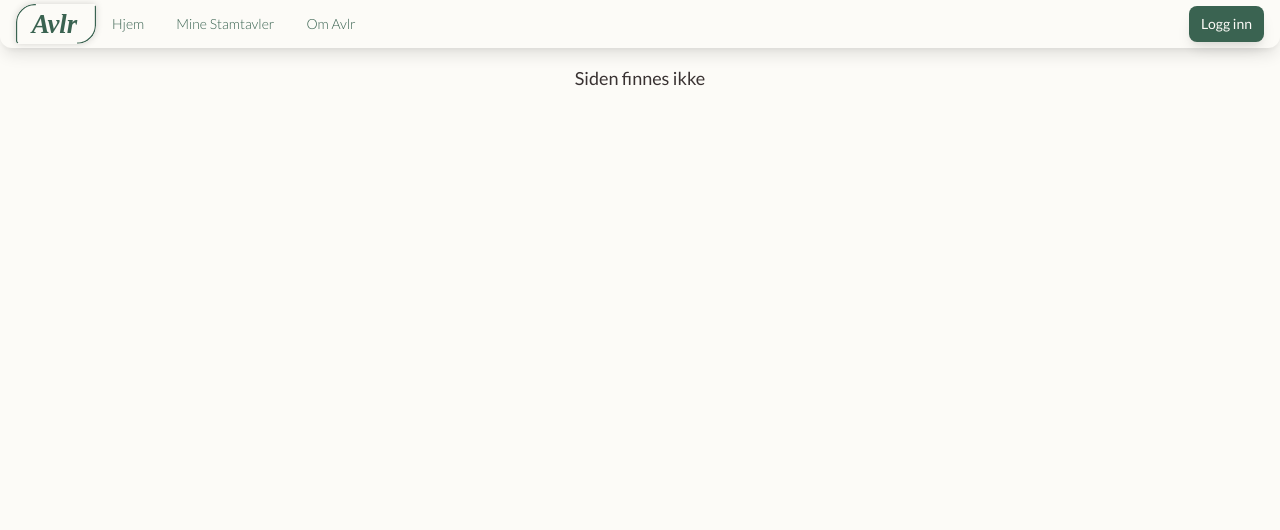
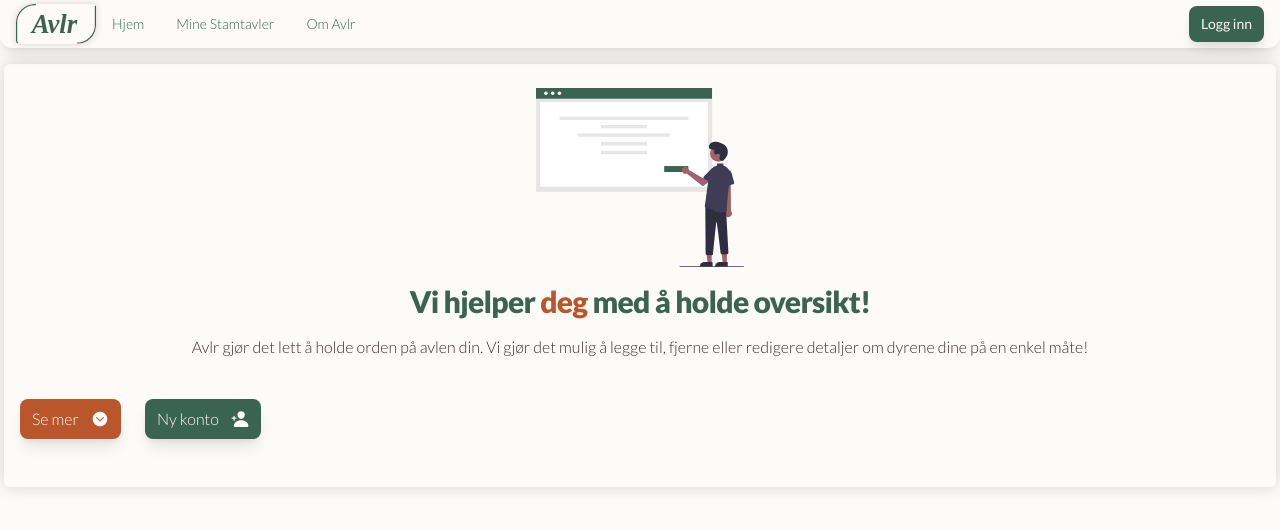
Before and after one commit to FilipSzutkowski/Avlr, a React (Create React App) app: page / in a window 1280 px wide. Shown: the top 530 px of the page. Built offline with nearby package versions, Linux system fonts and the light colour scheme; no server answers; a web font is replaced by a local one.

Commit message:
Landing Page started

```diff
--- a/src/components/App.js
+++ b/src/components/App.js
@@ -9,6 +9,7 @@ import ErrorBoundary from './utilities/ErrorBoundary';
 import Loading from './utilities/Loading';
 import { useAuth0 } from '@auth0/auth0-react';
 import TreeContext from './TreeContext';
+import LandingPage from './LandingPage';
 
 const App = () => {
   const [familyTrees, setFamilyTrees] = useState([]);
@@ -44,6 +45,9 @@ const App = () => {
       <Navbar loading={loading} isAuthenticated={isAuthenticated} user={user} />
       <ErrorBoundary>
         <Switch>
+          <Route exact path="/">
+            <LandingPage />
+          </Route>
           <Route path="/ny_bruker">
             <SignUp />
           </Route>
--- /dev/null
+++ b/src/components/LandingPage.js
@@ -0,0 +1,35 @@
+import React from 'react';
+import { IoChevronDownCircle, IoPersonAdd } from 'react-icons/io5';
+import { ReactComponent as LandingIllustration } from './assets/landingIcon.svg';
+import Button from './utilities/Button';
+
+const LandingPage = () => {
+  return (
+    <div className="relative top-16 shadow-sideMenuShadow px-4 py-6 mx-1 rounded-md">
+      <section className="flex items-center flex-col space-y-4">
+        <LandingIllustration className="w-52 h-auto" />
+        <h1 className="text-3xl text-primaryGreen font-bold tracking-tight">
+          Vi hjelper <span className="text-secondaryBrown">deg</span> med å
+          holde oversikt!
+        </h1>
+        <p className=" font-light">
+          Avlr gjør det lett å holde orden på avlen din. Vi gjør det mulig å
+          legge til, fjerne eller redigere detaljer om dyrene dine på en enkel
+          måte!
+        </p>
+        <div className="flex space-x-6 py-6 self-start">
+          <Button className="bg-secondaryBrown font-light">
+            Se mer
+            <IoChevronDownCircle className="text-backgroundWhite ml-3 text-lg" />
+          </Button>
+          <Button className="font-light">
+            Ny konto
+            <IoPersonAdd className="text-backgroundWhite ml-3 text-lg" />
+          </Button>
+        </div>
+      </section>
+    </div>
+  );
+};
+
+export default LandingPage;
```
Also changed, not shown: src/components/assets/landingIcon.svg (added).
